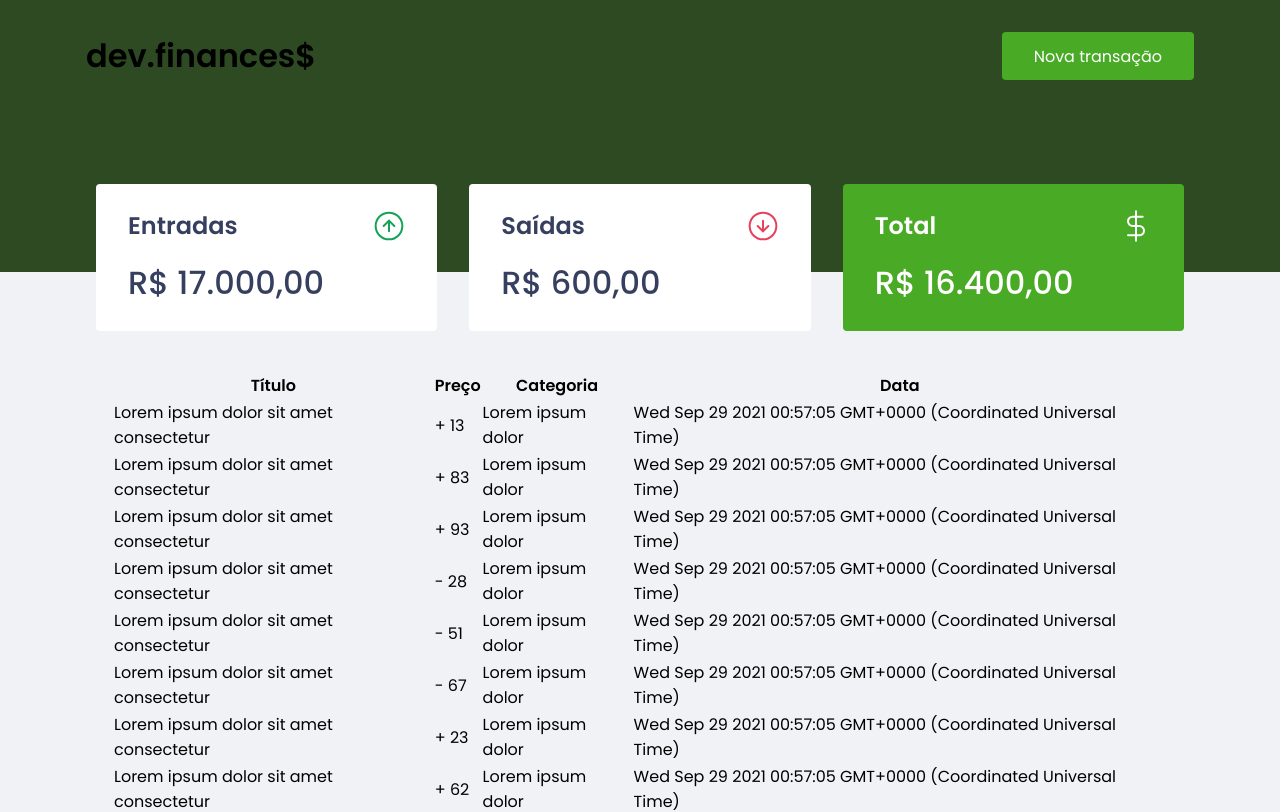
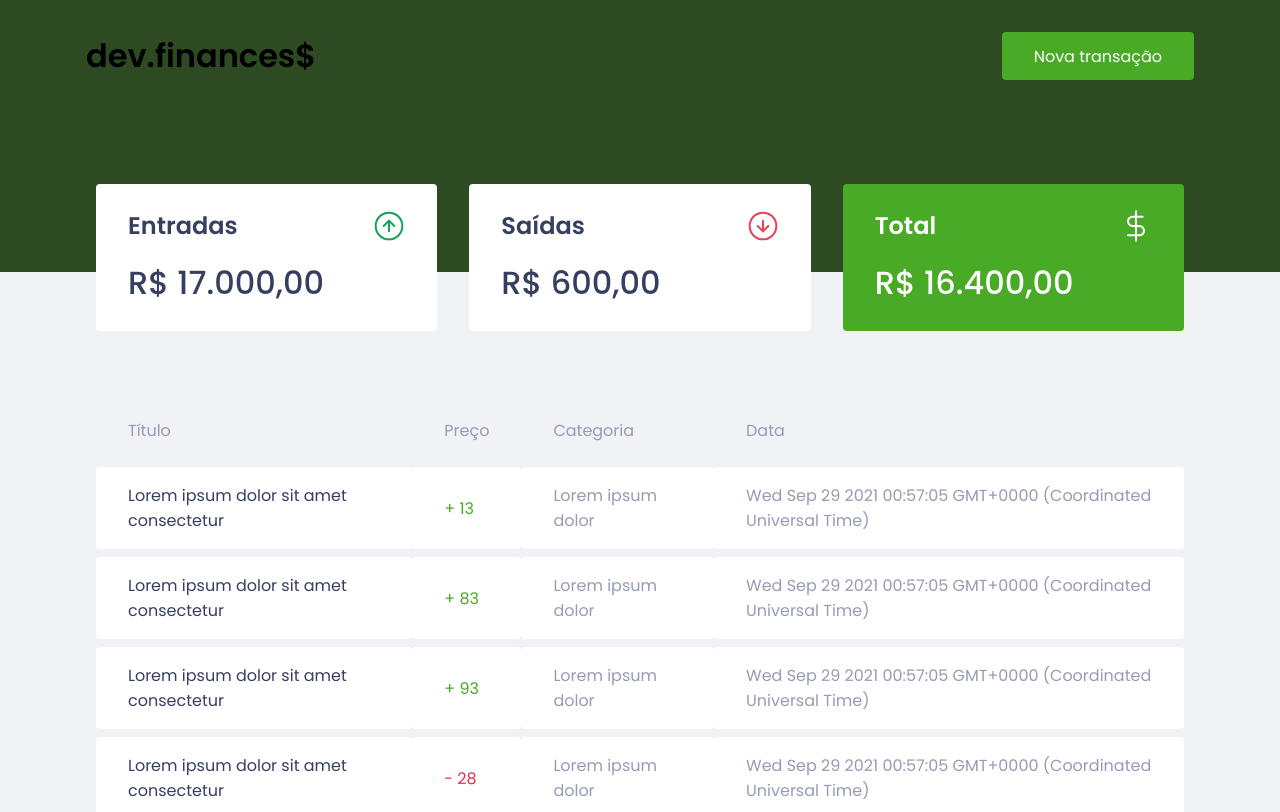
Before and after one commit to joaobispo2077/dev-finances, a Vue app: page / in a window 1280 px wide. Shown: the top 812 px of the page. Built offline with nearby package versions, Linux system fonts and the light colour scheme.

Commit message:
feat: add styles into table row

```diff
--- a/src/components/TransactionTable/TableRow.vue
+++ b/src/components/TransactionTable/TableRow.vue
@@ -1,9 +1,11 @@
 <template>
-  <tr>
-    <td>{{ transaction.title }}</td>
-    <td :class="transaction.type">{{ amountPrefix }} {{ amountFormatted }}</td>
-    <td>{{ transaction.category }}</td>
-    <td>{{ transaction.createdAt }}</td>
+  <tr class="container-row">
+    <td class="table-cell">{{ transaction.title }}</td>
+    <td class="table-cell" :class="transaction.type">
+      {{ amountPrefix }} {{ amountFormatted }}
+    </td>
+    <td class="table-cell">{{ transaction.category }}</td>
+    <td class="table-cell">{{ transaction.createdAt }}</td>
   </tr>
 </template>
 
@@ -44,8 +46,21 @@ export default defineComponent({
 </script>
 
 <style scoped lang="scss">
-.income {
-}
-.outcome {
+.table-cell {
+  padding: 1rem 2rem;
+  border: 0;
+  background: var(--shape);
+  border-radius: 0.25rem;
+  color: var(--text-body);
+
+  &:first-child {
+    color: var(--text-title);
+  }
+  &.income {
+    color: var(--green-light);
+  }
+  &.outcome {
+    color: var(--red);
+  }
 }
 </style>
--- a/src/components/TransactionTable/index.vue
+++ b/src/components/TransactionTable/index.vue
@@ -1,12 +1,12 @@
 <template>
-  <div class="container">
-    <table>
+  <div class="table-container">
+    <table class="transaction-table">
       <thead>
         <tr>
-          <th>Título</th>
-          <th>Preço</th>
-          <th>Categoria</th>
-          <th>Data</th>
+          <th class="table-head">Título</th>
+          <th class="table-head">Preço</th>
+          <th class="table-head">Categoria</th>
+          <th class="table-head">Data</th>
         </tr>
       </thead>
       <tbody>
@@ -53,4 +53,24 @@ export default defineComponent({
 </script>
 
 <!-- Add "scoped" attribute to limit CSS to this component only -->
-<style scoped lang="scss"></style>
+<style scoped lang="scss">
+.table-container {
+  margin-top: 4rem;
+
+  overflow: scroll;
+  .transaction-table {
+    width: 100%;
+    border-spacing: 0 0.5rem;
+
+    .table-head {
+      color: var(--text-body);
+
+      padding: 1rem 2rem;
+
+      text-align: left;
+      font-weight: 400;
+      line-height: 1.5rem;
+    }
+  }
+}
+</style>
```
